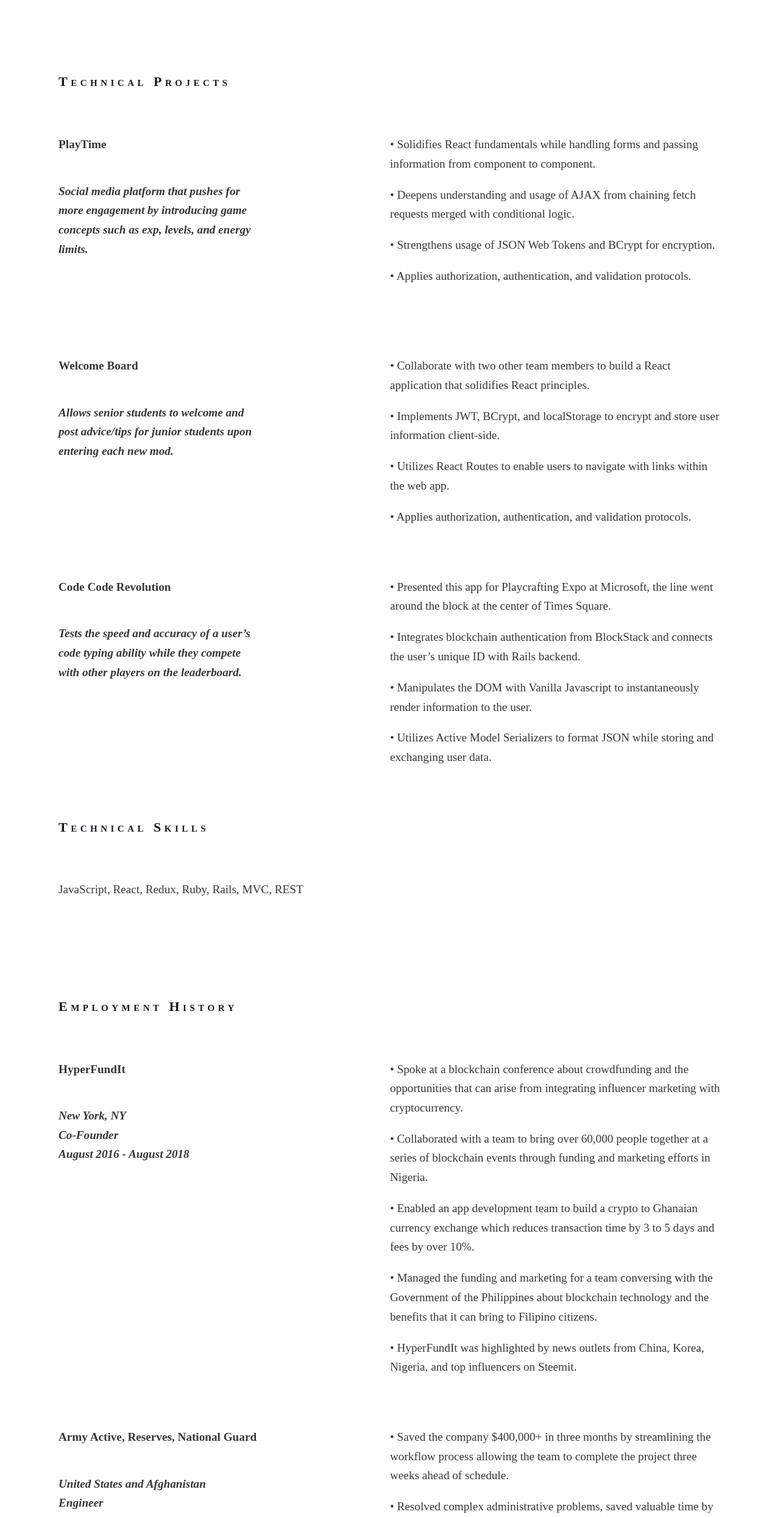
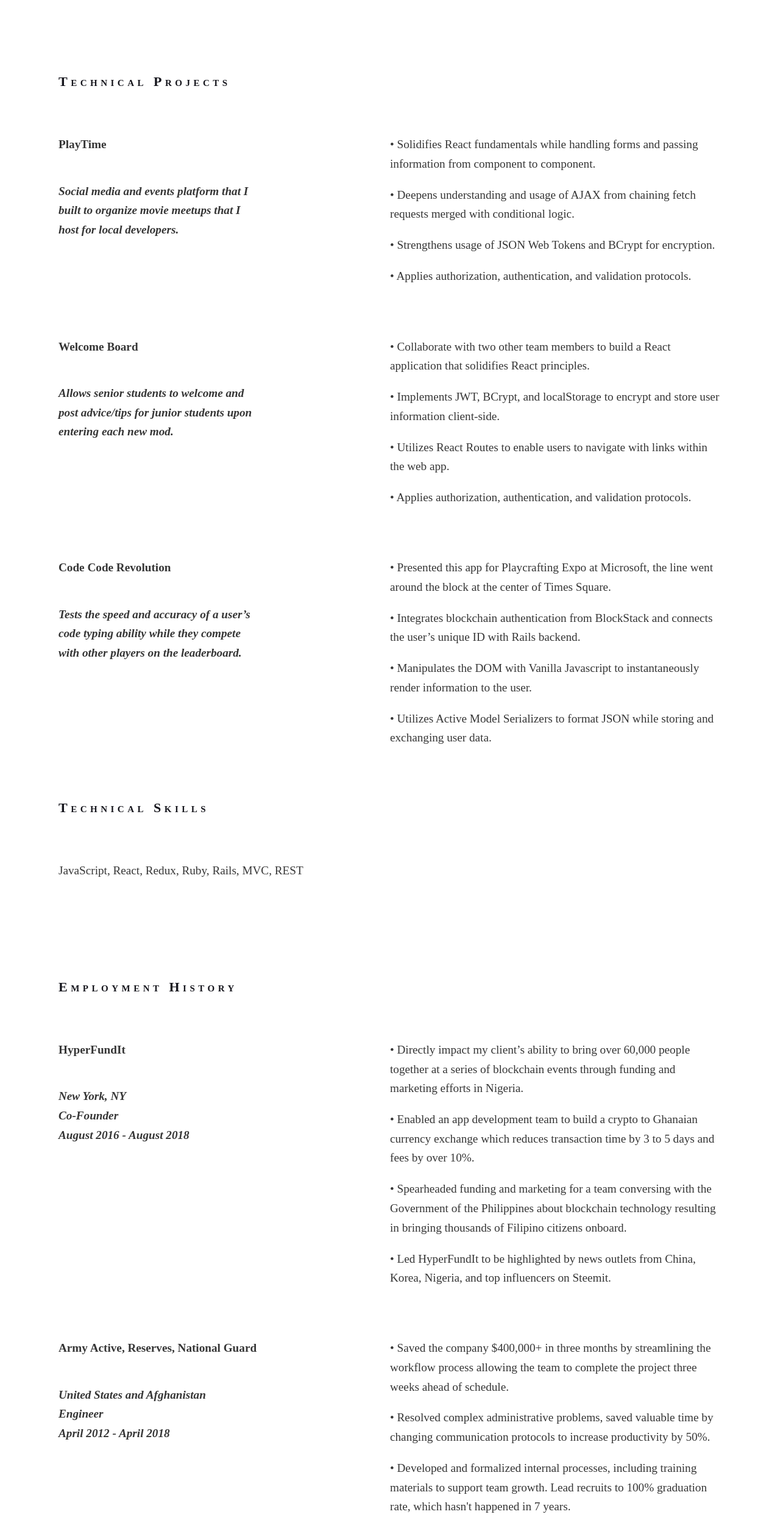
Before and after one commit to robertchen234/portfolio, a React (Create React App) app: page / in a window 1280 px wide. Shown: the part 4488-6976 px from the top of the page at 61% size. Built offline with nearby package versions, Linux system fonts and the light colour scheme; no server answers.

Commit message:
update resume

```diff
--- a/src/components/Resume.js
+++ b/src/components/Resume.js
@@ -28,9 +28,7 @@ const Resume = props => {
               <p>PlayTime</p>
               <div className="resume-quote">
                 <p>
-                  Social media platform that pushes for more engagement by
-                  introducing game concepts such as exp, levels, and energy
-                  limits.
+                Social media and events platform that I built to organize movie meetups that I host for local developers.
                 </p>
               </div>
             </div>
@@ -139,14 +137,7 @@ const Resume = props => {
             </div>
             <div className="resume-right">
               <p>
-                • Spoke at a blockchain conference about crowdfunding and the
-                opportunities that can arise from integrating influencer
-                marketing with cryptocurrency.
-              </p>
-              <p>
-                • Collaborated with a team to bring over 60,000 people together
-                at a series of blockchain events through funding and marketing
-                efforts in Nigeria.
+                • Directly impact my client’s ability to bring over 60,000 people together at a series of blockchain events through funding and marketing efforts in Nigeria.
               </p>
               <p>
                 • Enabled an app development team to build a crypto to Ghanaian
@@ -154,13 +145,10 @@ const Resume = props => {
                 and fees by over 10%.
               </p>
               <p>
-                • Managed the funding and marketing for a team conversing with
-                the Government of the Philippines about blockchain technology
-                and the benefits that it can bring to Filipino citizens.
+                • Spearheaded funding and marketing for a team conversing with the Government of the Philippines about blockchain technology resulting in bringing thousands of Filipino citizens onboard.
               </p>
               <p>
-                • HyperFundIt was highlighted by news outlets from China, Korea,
-                Nigeria, and top influencers on Steemit.
+                • Led HyperFundIt to be highlighted by news outlets from China, Korea, Nigeria, and top influencers on Steemit.
               </p>
             </div>
           </div>
```
Also changed, not shown: 1 other file (tests, documents, lock files or other folders).
